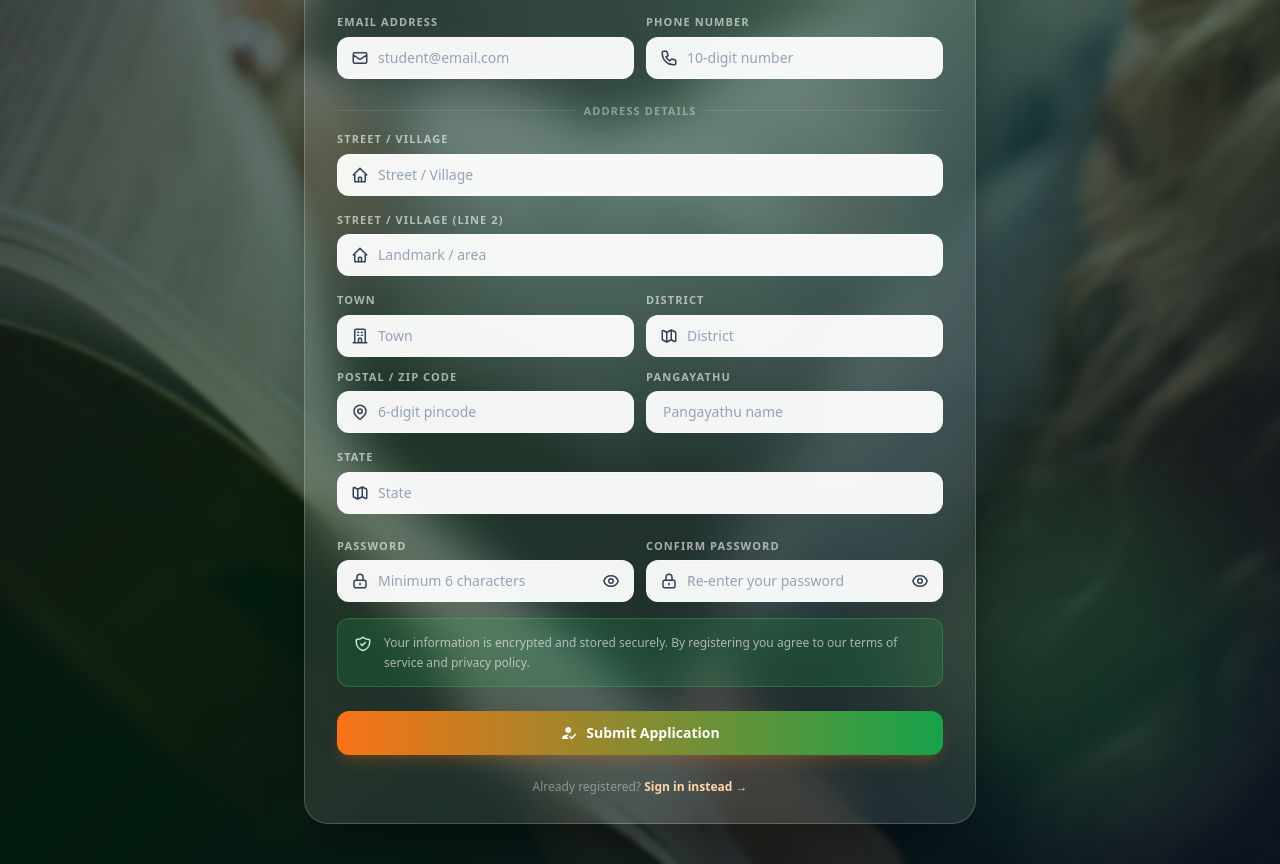
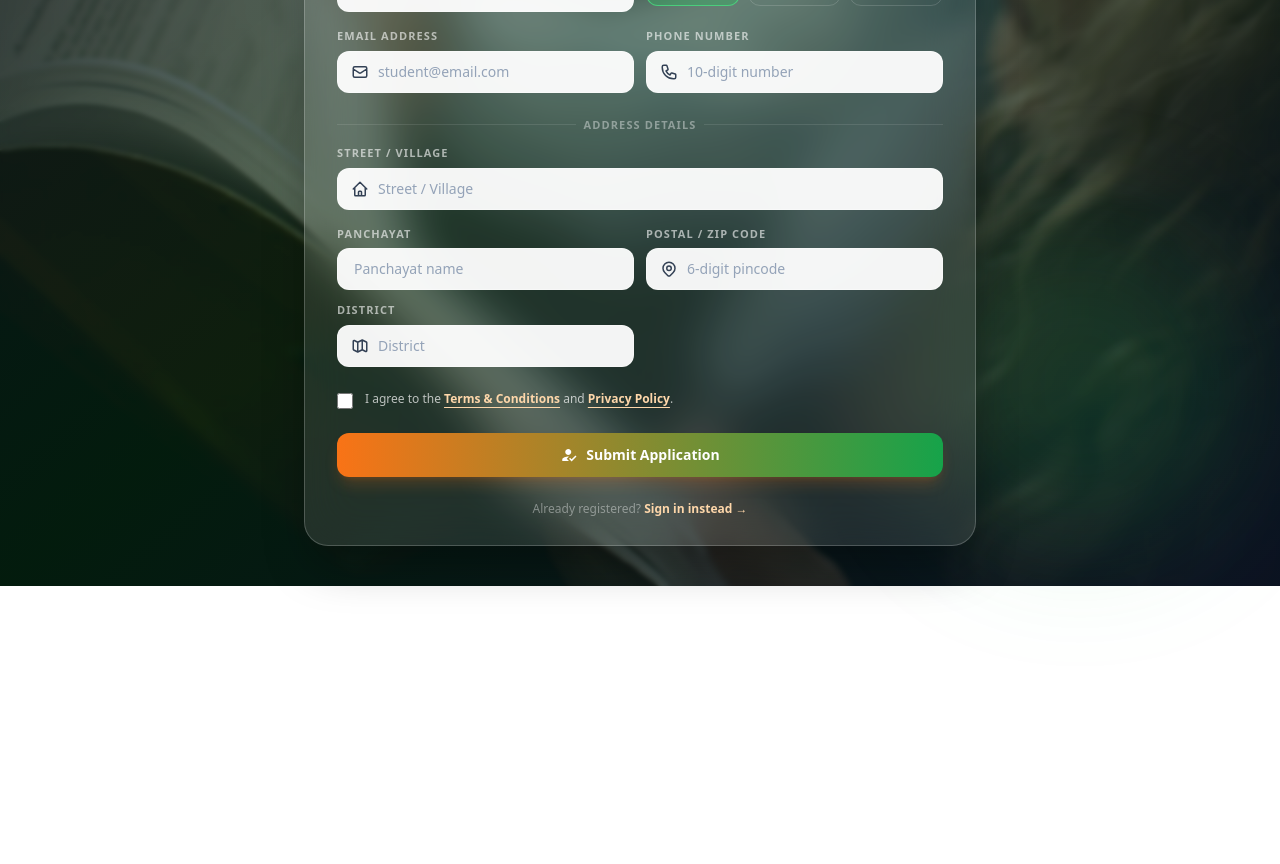
Before and after one commit to infanttit/Student-Application-Form, a React (Create React App) app: page /register in a window 1280 px wide. Shown: the part 480-1344 px from the top of the page. After the commit the page ends 1066 px from the top, so only its background shows below. Built offline with nearby package versions, Linux system fonts and the light colour scheme.

Commit message:
march-bug-fixes

```diff
--- a/src/App.jsx
+++ b/src/App.jsx
@@ -4,7 +4,7 @@ import LoginPage from './features/auth/pages/LoginPage';
 import RegisterPage from './features/auth/pages/RegisterPage';
 import ForgotPasswordPage from './features/auth/pages/ForgotPasswordPage';
 import WelcomePage from './features/auth/pages/WelcomePage';
-import { fetchProfile } from './shared/services/authApi';
+import { fetchProfile } from './shared/services/authService';
 import { getToken } from './shared/services/authToken';
 
 function LoadingScreen() {
--- a/src/features/auth/pages/RegisterPage.jsx
+++ b/src/features/auth/pages/RegisterPage.jsx
@@ -1,4 +1,4 @@
-import { useMemo, useState } from 'react';
+import { useState } from 'react';
 import { Link, useNavigate } from 'react-router-dom';
 import {
   HiOutlineUser,
@@ -8,9 +8,6 @@ import {
   HiOutlineHome,
   HiOutlineLocationMarker,
   HiOutlineMap,
-  HiOutlineLockClosed,
-  HiOutlineEye,
-  HiOutlineEyeOff,
   HiOutlineShieldCheck,
   HiOutlineCheckCircle,
   HiOutlineExclamationCircle,
@@ -18,23 +15,13 @@ import {
 } from 'react-icons/hi';
 import { MdHowToReg } from 'react-icons/md';
 import Bgimage from '../../../Assets/Images/Bgimage.png';
-import Logo from '../../../Assets/Images/Logo/Group 1.png';
+import Logo from '../../../Assets/Images/Logo/Logo-final.png';
 import { isValidDob, isValidEmail, isValidPhone, isValidPincode, required } from '../../../shared/lib/validators';
-import { login, register } from '../../../shared/services/authApi';
+import { login, register } from '../../../shared/services/authService';
 
-function getStrength(pw) {
-  if (!pw) return 0;
-  let score = 0;
-  if (pw.length >= 6) score++;
-  if (pw.length >= 10) score++;
-  if (/[A-Z]/.test(pw) || /[0-9]/.test(pw)) score++;
-  if (/[^a-zA-Z0-9]/.test(pw)) score++;
-  return score;
-}
-
-const S_COLORS = ['bg-red-400', 'bg-amber-400', 'bg-orange-400', 'bg-green-400'];
-const S_TEXT = ['text-red-300', 'text-amber-300', 'text-orange-300', 'text-green-300'];
-const S_LABELS = ['Weak', 'Fair', 'Good', 'Strong'];
+const SHOW_TOWN = false;
+const SHOW_STATE = false;
+const SHOW_PASSWORD = false;
 
 function GlassInput({ icon: Icon, value, onChange, placeholder, type = 'text', autoComplete, required: req, className = '' }) {
   return (
@@ -58,28 +45,16 @@ function GlassInput({ icon: Icon, value, onChange, placeholder, type = 'text', a
 }
 
 function GlassPasswordInput({ value, onChange, placeholder, autoComplete }) {
-  const [show, setShow] = useState(false);
   return (
     <div className="relative">
-      <span className="absolute left-3.5 top-1/2 -translate-y-1/2 text-slate-700 text-lg pointer-events-none">
-        <HiOutlineLockClosed />
-      </span>
       <input
-        type={show ? 'text' : 'password'}
+        type="password"
         value={value}
         onChange={(e) => onChange(e.target.value)}
         placeholder={placeholder}
         autoComplete={autoComplete}
-        className="w-full pl-10 pr-11 py-2.5 bg-white/95 border border-white/30 rounded-xl text-slate-900 placeholder:text-slate-400 text-sm focus:outline-none focus:ring-2 focus:ring-green-400/60 focus:border-green-400/50 transition"
+        className="w-full px-4 py-2.5 bg-white/95 border border-white/30 rounded-xl text-slate-900 placeholder:text-slate-400 text-sm focus:outline-none focus:ring-2 focus:ring-green-400/60 focus:border-green-400/50 transition"
       />
-      <button
-        type="button"
-        onClick={() => setShow((p) => !p)}
-        className="absolute right-3.5 top-1/2 -translate-y-1/2 text-slate-700 hover:text-slate-900 text-lg transition-colors"
-        aria-label={show ? 'Hide password' : 'Show password'}
-      >
-        {show ? <HiOutlineEyeOff /> : <HiOutlineEye />}
-      </button>
     </div>
   );
 }
@@ -102,7 +77,7 @@ function FieldWrap({ label, error, children, className = '' }) {
 export default function RegisterPage({ onLoggedIn }) {
   const navigate = useNavigate();
 
-  const [form, setForm] = useState({
+  const initialForm = {
     email: '',
     phone: '',
     firstName: '',
@@ -117,12 +92,17 @@ export default function RegisterPage({ onLoggedIn }) {
     state: '',
     password: '',
     confirmPassword: '',
-  });
+  };
+
+  const [form, setForm] = useState(initialForm);
 
   const [fieldErrors, setFieldErrors] = useState({});
   const [submitting, setSubmitting] = useState(false);
   const [error, setError] = useState('');
   const [success, setSuccess] = useState('');
+  const [toast, setToast] = useState('');
+  const [acceptedLegal, setAcceptedLegal] = useState(false);
+  const [legalModal, setLegalModal] = useState(null); // 'terms' | 'privacy' | null
 
   function update(key, val) {
     setForm((prev) => ({ ...prev, [key]: val }));
@@ -137,14 +117,11 @@ export default function RegisterPage({ onLoggedIn }) {
     if (!isValidDob(form.dob)) e.dob = 'Enter a valid DOB';
     if (!required(form.gender)) e.gender = 'Required';
     if (!required(form.address1)) e.address1 = 'Required';
-    if (!required(form.city)) e.city = 'Required';
     if (!required(form.region)) e.region = 'Required';
     if (!isValidPincode(form.pincode)) e.pincode = 'Enter a valid 6-digit pincode';
     if (!required(form.panchayat)) e.panchayat = 'Required';
-    if (!required(form.state)) e.state = 'Required';
-    if (!required(form.password)) e.password = 'Required';
-    if (form.password.length < 6) e.password = 'Minimum 6 characters';
-    if (form.confirmPassword !== form.password) e.confirmPassword = 'Passwords do not match';
+    if (!acceptedLegal) e.legal = 'Please accept Terms & Conditions and Privacy Policy.';
+    // hidden fields (keep in payload with mock defaults)
     setFieldErrors(e);
     return Object.keys(e).length === 0;
   }
@@ -163,14 +140,14 @@ export default function RegisterPage({ onLoggedIn }) {
         gender: form.gender,
         email: form.email,
         phone: form.phone,
-        password: form.password,
+        password: form.password || 'mockpassword123',
         address1: form.address1,
         address2: form.address2,
-        city: form.city,
+        city: form.city || 'NA',
         region: form.region,
         pincode: form.pincode,
         panchayat: form.panchayat,
-        state: form.state,
+        state: form.state || 'NA',
       };
 
       const res = await register(payload);
@@ -179,7 +156,7 @@ export default function RegisterPage({ onLoggedIn }) {
         return;
       }
 
-      const loginRes = await login({ email: form.email, password: form.password });
+      const loginRes = await login({ email: form.email, password: form.password || 'mockpassword123' });
       if (!loginRes.ok) {
         setSuccess('Registered successfully. Please login.');
         setTimeout(() => navigate('/login'), 800);
@@ -187,14 +164,17 @@ export default function RegisterPage({ onLoggedIn }) {
       }
 
       onLoggedIn?.(loginRes.data?.user || null);
-      setSuccess('Registration complete! Redirecting…');
-      setTimeout(() => navigate('/welcome'), 600);
+      setToast('Your form has been submitted.');
+      setTimeout(() => setToast(''), 2500);
+      setSuccess('Your application was submitted.');
+      setFieldErrors({});
+      setForm(initialForm);
+      setAcceptedLegal(false);
+      window.scrollTo({ top: 0, behavior: 'smooth' });
     } finally {
       setSubmitting(false);
     }
   }
-
-  const pwStrength = useMemo(() => getStrength(form.password), [form.password]);
 
   return (
     <div
@@ -211,17 +191,82 @@ export default function RegisterPage({ onLoggedIn }) {
       <div className="absolute bottom-10 right-10 w-80 h-80 rounded-full bg-green-500/15 blur-3xl pointer-events-none" />
 
       <div className="relative z-10 w-full max-w-2xl mx-4">
-        <div className="flex justify-center -mb-1">
-          <img src={Logo} alt="newindia29" className="h-36 sm:h-40 md:h-44 w-auto object-contain drop-shadow-lg" />
+        <div className="flex justify-center -mb-20">
+          <img src={Logo} alt="newindia29" className="h-56 sm:h-64 md:h-72 w-auto object-contain drop-shadow-lg" />
         </div>
 
         <div className="bg-white/10 backdrop-blur-xl border border-white/20 rounded-3xl shadow-2xl shadow-black/40 overflow-hidden">
           <div className="bg-gradient-to-r from-orange-500 to-green-600 px-8 py-5 text-center">
             <h1 className="text-white text-xl font-bold tracking-tight">Student Registration</h1>
-            <p className="text-white/90 text-sm mt-0.5">Create your account and submit your application</p>
+            {/* <p className="text-white/90 text-sm mt-0.5">Create your account and submit your application</p> */}
           </div>
 
           <div className="px-8 py-7">
+            {legalModal ? (
+              <div
+                className="fixed inset-0 z-50 flex items-center justify-center bg-black/70 p-4"
+                role="dialog"
+                aria-modal="true"
+                onClick={() => setLegalModal(null)}
+              >
+                <div
+                  className="w-full max-w-2xl overflow-hidden rounded-3xl border border-white/15 bg-white/10 text-white shadow-2xl backdrop-blur-xl"
+                  onClick={(e) => e.stopPropagation()}
+                >
+                  <div className="bg-gradient-to-r from-orange-500 to-green-600 px-6 py-4">
+                    <div className="flex items-center justify-between gap-4">
+                      <div className="min-w-0">
+                        <div className="text-lg font-bold tracking-tight">
+                          {legalModal === 'terms' ? 'Terms & Conditions' : 'Privacy Policy'}
+                        </div>
+                        <div className="mt-0.5 text-xs text-white/85">Please read carefully before continuing</div>
+                      </div>
+                      <button
+                        type="button"
+                        className="rounded-xl bg-white/15 px-3 py-2 text-sm font-semibold hover:bg-white/20 transition"
+                        onClick={() => setLegalModal(null)}
+                      >
+                        Close
+                      </button>
+                    </div>
+                  </div>
+
+                  <div className="px-6 py-5">
+                    <div className="max-h-[60vh] overflow-auto rounded-2xl border border-white/10 bg-black/20 p-4 text-sm text-white/85 leading-relaxed">
+                      {legalModal === 'terms' ? (
+                        <div className="space-y-3">
+                          <p>By using this website you agree to provide accurate information and follow all applicable rules.</p>
+                          <p>Do not submit false details. Accounts may be suspended for misuse.</p>
+                          <p>Service features and availability may change without notice.</p>
+                        </div>
+                      ) : (
+                        <div className="space-y-3">
+                          <p>We collect the information you submit to process your registration and application.</p>
+                          <p>Authentication tokens may be stored locally in your browser to keep you signed in.</p>
+                          <p>We do not share personal data unless required to provide the service or by law.</p>
+                        </div>
+                      )}
+                    </div>
+
+                    <div className="mt-4 flex flex-col gap-3 sm:flex-row sm:items-center sm:justify-end">
+                      <button
+                        type="button"
+                        className="rounded-xl border border-white/15 bg-white/5 px-4 py-3 text-sm font-semibold text-white hover:bg-white/10 transition"
+                        onClick={() => setLegalModal(null)}
+                      >
+                        I Understand
+                      </button>
+                    </div>
+                  </div>
+                </div>
+              </div>
+            ) : null}
+
+            {toast ? (
+              <div className="fixed right-4 top-4 z-50 rounded-xl bg-black/70 px-4 py-3 text-sm text-white shadow-lg backdrop-blur">
+                {toast}
+              </div>
+            ) : null}
             {success ? (
               <div className="flex items-center gap-2.5 bg-green-500/20 border border-green-400/40 rounded-xl px-4 py-3 text-sm text-green-100 mb-5">
                 <HiOutlineCheckCircle className="text-green-200 flex-shrink-0" />
@@ -305,16 +350,18 @@ export default function RegisterPage({ onLoggedIn }) {
                   <FieldWrap label="Street / Village" error={fieldErrors.address1}>
                     <GlassInput icon={HiOutlineHome} value={form.address1} onChange={(v) => update('address1', v)} placeholder="Street / Village" required />
                   </FieldWrap>
-                  <FieldWrap label="Street / Village (Line 2)" error={fieldErrors.address2}>
+                  {/* <FieldWrap label="Street / Village (Line 2)" error={fieldErrors.address2}>
                     <GlassInput icon={HiOutlineHome} value={form.address2} onChange={(v) => update('address2', v)} placeholder="Landmark / area" />
-                  </FieldWrap>
+                  </FieldWrap> */}
 
                   <div className="grid grid-cols-1 sm:grid-cols-2 gap-3">
+                    {SHOW_TOWN ? (
                       <FieldWrap label="Town" error={fieldErrors.city}>
                         <GlassInput icon={HiOutlineOfficeBuilding} value={form.city} onChange={(v) => update('city', v)} placeholder="Town" required />
                       </FieldWrap>
-                    <FieldWrap label="District" error={fieldErrors.region}>
-                      <GlassInput icon={HiOutlineMap} value={form.region} onChange={(v) => update('region', v)} placeholder="District" required />
+                    ) : null}
+                    <FieldWrap label="Panchayat" error={fieldErrors.panchayat}>
+                      <GlassInput value={form.panchayat} onChange={(v) => update('panchayat', v)} placeholder="Panchayat name" required />
                     </FieldWrap>
                     <FieldWrap label="Postal / Zip code" error={fieldErrors.pincode}>
                       <GlassInput
@@ -326,14 +373,16 @@ export default function RegisterPage({ onLoggedIn }) {
                         required
                       />
                     </FieldWrap>
-                    <FieldWrap label="Pangayathu" error={fieldErrors.panchayat}>
-                      <GlassInput value={form.panchayat} onChange={(v) => update('panchayat', v)} placeholder="Pangayathu name" required />
+                    <FieldWrap label="District" error={fieldErrors.region}>
+                      <GlassInput icon={HiOutlineMap} value={form.region} onChange={(v) => update('region', v)} placeholder="District" required />
                     </FieldWrap>
                   </div>
 
+                  {SHOW_STATE ? (
                     <FieldWrap label="State" error={fieldErrors.state}>
                       <GlassInput icon={HiOutlineMap} value={form.state} onChange={(v) => update('state', v)} placeholder="State" required />
                     </FieldWrap>
+                  ) : null}
                 </div>
               </div>
 
@@ -345,26 +394,11 @@ export default function RegisterPage({ onLoggedIn }) {
                 </p> */}
 
                 <div className="space-y-4">
+                  {SHOW_PASSWORD ? (
                     <div className="grid grid-cols-1 sm:grid-cols-2 gap-3">
                       <FieldWrap label="Password" error={fieldErrors.password}>
                         <GlassPasswordInput value={form.password} onChange={(v) => update('password', v)} placeholder="Minimum 6 characters" autoComplete="new-password" />
-                      {form.password ? (
-                        <div className="mt-2">
-                          <div className="flex gap-1.5 mb-1">
-                            {[0, 1, 2, 3].map((i) => (
-                              <div
-                                key={i}
-                                className={`flex-1 h-1 rounded-full transition-all duration-300 ${i < pwStrength ? S_COLORS[pwStrength - 1] : 'bg-white/15'}`}
-                              />
-                            ))}
-                          </div>
-                          <span className={`text-xs font-medium ${S_TEXT[pwStrength - 1] || 'text-white/40'}`}>
-                            Password strength: {S_LABELS[pwStrength - 1] || ''}
-                          </span>
-                        </div>
-                      ) : null}
                       </FieldWrap>
-
                       <FieldWrap label="Confirm password" error={fieldErrors.confirmPassword}>
                         <GlassPasswordInput
                           value={form.confirmPassword}
@@ -374,12 +408,29 @@ export default function RegisterPage({ onLoggedIn }) {
                         />
                       </FieldWrap>
                     </div>
+                  ) : null}
 
-                  <div className="flex items-start gap-3 bg-green-500/15 border border-green-400/25 rounded-xl px-4 py-3.5 mt-2">
-                    <HiOutlineShieldCheck className="text-green-200 text-lg flex-shrink-0 mt-0.5" />
-                    <p className="text-white/60 text-xs leading-relaxed">
-                      Your information is encrypted and stored securely. By registering you agree to our terms of service and privacy policy.
-                    </p>
+                               <div className="mt-3">
+                <label className="flex items-start gap-3 text-xs text-white/70">
+                  <input
+                    type="checkbox"
+                    checked={acceptedLegal}
+                    onChange={(e) => setAcceptedLegal(e.target.checked)}
+                    className="mt-0.5 h-4 w-4 accent-green-500"
+                  />
+                  <span>
+                    I agree to the{' '}
+                    <button type="button" className="font-semibold text-orange-200 hover:text-orange-100 underline underline-offset-4" onClick={() => setLegalModal('terms')}>
+                      Terms & Conditions
+                    </button>{' '}
+                    and{' '}
+                    <button type="button" className="font-semibold text-orange-200 hover:text-orange-100 underline underline-offset-4" onClick={() => setLegalModal('privacy')}>
+                      Privacy Policy
+                    </button>
+                    .
+                  </span>
+                </label>
+                {fieldErrors.legal ? <div className="mt-1 text-xs text-red-300">{fieldErrors.legal}</div> : null}
               </div>
                 </div>
               </div>
@@ -392,6 +443,8 @@ export default function RegisterPage({ onLoggedIn }) {
                 {submitting ? <span className="w-4 h-4 border-2 border-white/30 border-t-white rounded-full animate-spin" /> : <MdHowToReg className="text-lg" />}
                 {submitting ? 'Submitting…' : 'Submit Application'}
               </button>
+
+
 
               <p className="text-center text-white/40 text-xs mt-5">
                 Already registered?{' '}
--- /dev/null
+++ b/src/shared/services/authService.js
@@ -0,0 +1,37 @@
+import * as real from './authApi';
+import * as mock from './mockApi';
+import { clearToken, getToken, setToken } from './authToken';
+
+function mode() {
+  const m = String(process.env.REACT_APP_AUTH_MODE || 'mock').toLowerCase();
+  return m === 'real' ? 'real' : 'mock';
+}
+
+export async function register(payload) {
+  if (mode() === 'real') return real.register(payload);
+  // mockApi expects the full payload too
+  return mock.registerStudentApplication(payload);
+}
+
+export async function login({ email, password }) {
+  if (mode() === 'real') return real.login({ email, password });
+  // mockApi login expects { login, password }
+  const res = await mock.loginUser({ login: email, password });
+  // create a fake token so profile checks behave consistently
+  if (res.ok) setToken('mock');
+  return { ok: res.ok, status: res.ok ? 200 : 400, data: res.ok ? { token: 'mock', user: res.user } : null, error: res.ok ? null : res.error };
+}
+
+export async function fetchProfile() {
+  if (mode() === 'real') return real.fetchProfile();
+  const token = getToken();
+  if (!token) return { ok: false, status: 401, error: 'Not authenticated.', data: null };
+  const res = await mock.getCurrentUser();
+  if (!res.ok) return { ok: false, status: 500, error: 'Failed to load profile.', data: null };
+  return { ok: true, status: 200, data: res.user };
+}
+
+export function logout() {
+  if (mode() === 'real') return real.logout();
+  clearToken();
+}
```
Also changed, not shown: src/features/auth/pages/LoginPage.jsx (+6 -6 lines), src/shared/services/mockApi.js (+7 -5 lines), src/Assets/Images/Logo/Logo-final.png (added). Lines whose indentation alone changed are shown as unchanged.
